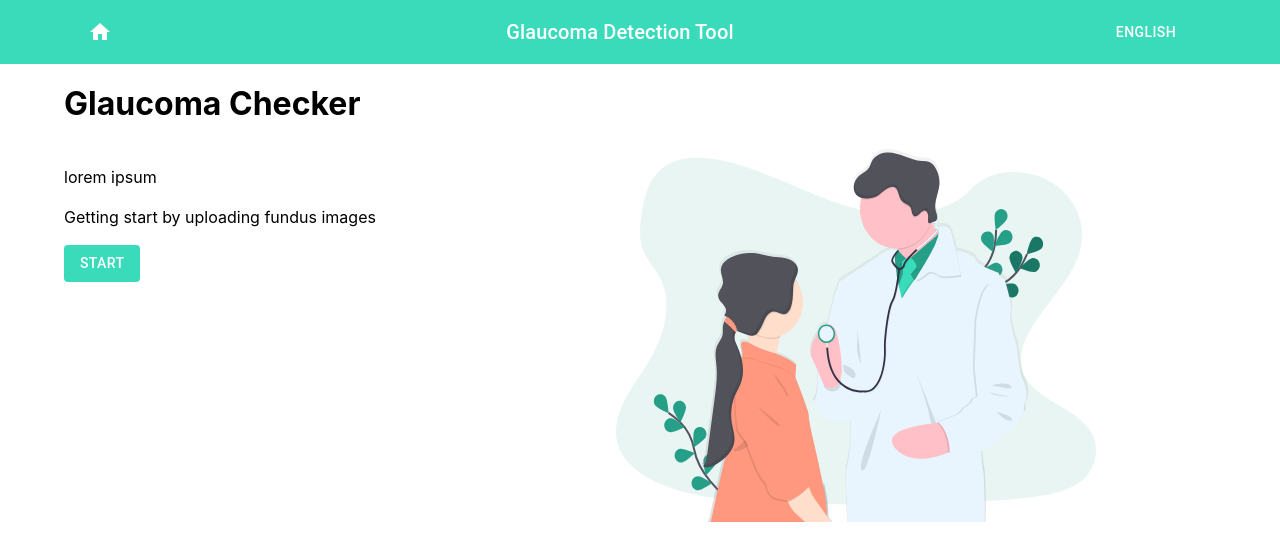
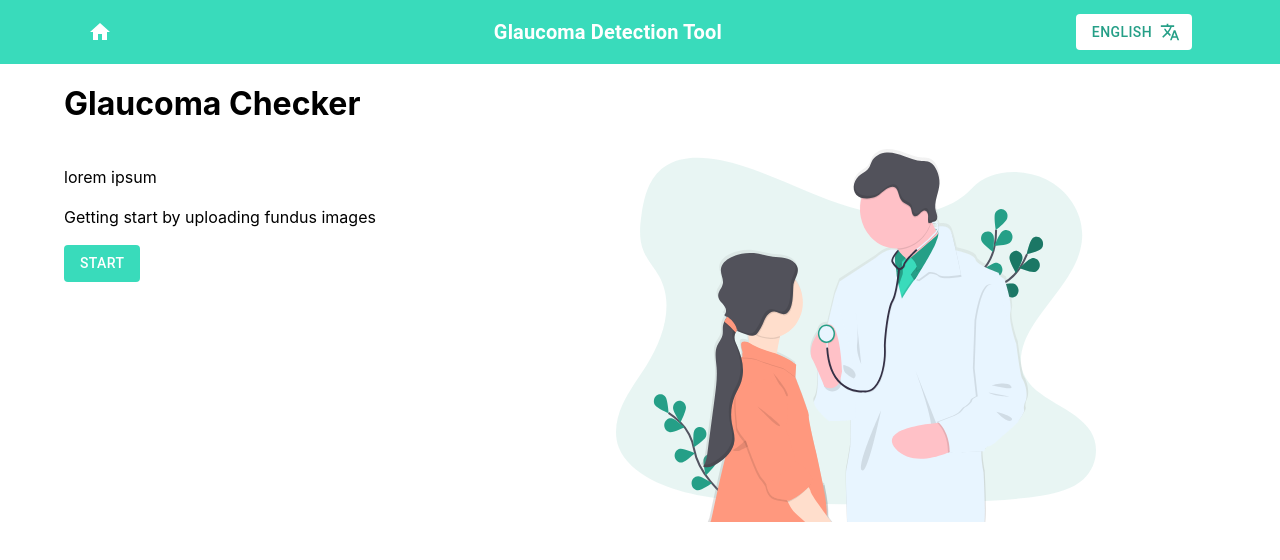
Before and after one commit to Panoj-k/GlaucomaFrontend, a React (Vite) app: page / in a window 1280 px wide. Shown: the top 560 px of the page. Built offline with nearby package versions, Linux system fonts and the light colour scheme.

Commit message:
add icon for translation button

```diff
--- a/src/components/header/HeaderBar.tsx
+++ b/src/components/header/HeaderBar.tsx
@@ -6,12 +6,12 @@ import Typography from "@mui/material/Typography";
 import IconButton from "@mui/material/IconButton";
 import Container from "@mui/material/Container";
 import HomeIcon from "@mui/icons-material/Home";
+import TranslateIcon from "@mui/icons-material/Translate";
 import { useHistory } from "react-router-dom";
 import { Language, useLanguage } from "../../translations/i18n";
 
 import { Button, Divider, Menu, MenuItem } from "@mui/material";
 import { useTranslation } from "react-i18next";
-import i18n from "../../translations/i18n";
 
 export default function MenuAppBar() {
   const { t } = useTranslation();
@@ -75,7 +75,7 @@ export default function MenuAppBar() {
                 variant="h6"
                 component="div"
                 align="center"
-                sx={{ flexGrow: 1 }}
+                sx={{ flexGrow: 1, fontWeight: "bold" }}
               >
                 Glaucoma Detection Tool
               </Typography>
@@ -84,13 +84,13 @@ export default function MenuAppBar() {
                 <Button
                   variant="contained"
                   disableElevation
-                  aria-label="account of current user"
+                  aria-label="language-change"
                   aria-controls="menu-appbar"
                   aria-haspopup="true"
                   onClick={handleLanguageButtonClick}
-                  //color="secondary"
-                  id="authentication-button"
-                  sx={{ color: "#FFFFFF" }}
+                  color="primary"
+                  endIcon={<TranslateIcon />}
+                  sx={{ color: "#259F87", background: "#FFFFFF" }}
                 >
                   {t("currentLanguage")}
                 </Button>
```
